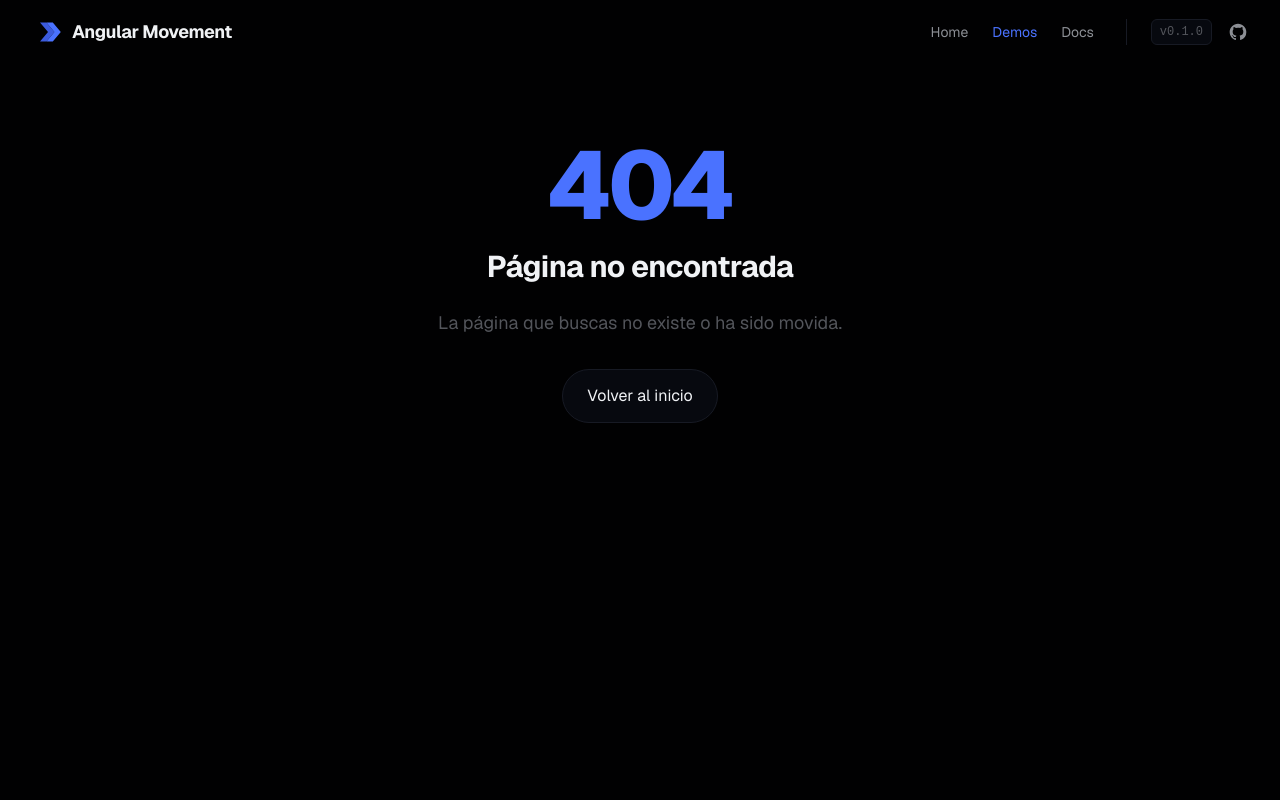
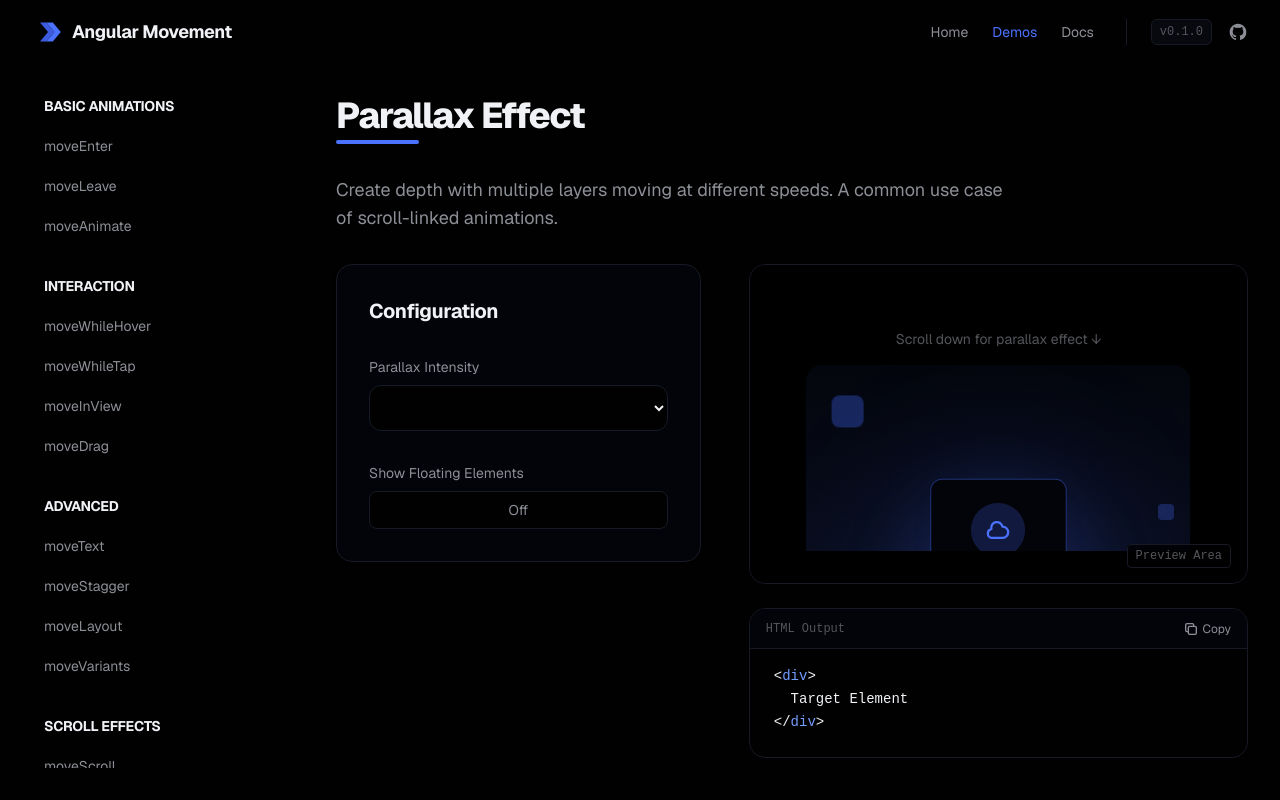
Before and after one commit to Andersseen/angular-movement, an Angular app: page /demos/parallax in a window 1280 px wide. Shown: the top 800 px of the page. Built offline with nearby package versions, Linux system fonts and the light colour scheme; a web font is replaced by a local one.

Commit message:
feat: add parallax demo and enhance existing demos with new presets and descriptions

```diff
--- a/src/app/app.routes.ts
+++ b/src/app/app.routes.ts
@@ -20,6 +20,7 @@ export const routes: Routes = [
       { path: 'drag', loadComponent: () => import('./pages/demos/pages/drag/drag') },
       { path: 'presence', loadComponent: () => import('./pages/demos/pages/presence/presence') },
       { path: 'scroll', loadComponent: () => import('./pages/demos/pages/scroll/scroll') },
+      { path: 'parallax', loadComponent: () => import('./pages/demos/pages/parallax/parallax') },
     ],
   },
   {
--- a/src/app/pages/demos/demos-layout.ts
+++ b/src/app/pages/demos/demos-layout.ts
@@ -24,9 +24,10 @@ const DEMO_GROUPS: DemoGroup[] = [
   {
     title: 'Interaction',
     items: [
-      { path: 'hover', label: 'moveHover', description: 'Hover animations' },
-      { path: 'tap', label: 'moveTap', description: 'Click/tap animations' },
+      { path: 'hover', label: 'moveWhileHover', description: 'Hover animations' },
+      { path: 'tap', label: 'moveWhileTap', description: 'Click/tap animations' },
       { path: 'in-view', label: 'moveInView', description: 'Scroll-triggered animations' },
+      { path: 'drag', label: 'moveDrag', description: 'Draggable elements' },
     ],
   },
   {
@@ -39,12 +40,15 @@ const DEMO_GROUPS: DemoGroup[] = [
     ],
   },
   {
+    title: 'Scroll Effects',
+    items: [
+      { path: 'scroll', label: 'moveScroll', description: 'Scroll-linked animations' },
+      { path: 'parallax', label: 'Parallax', description: 'Multi-layer depth effect' },
+    ],
+  },
+  {
     title: 'Special',
-    items: [
-      { path: 'drag', label: 'moveDrag', description: 'Draggable elements' },
-      { path: 'presence', label: 'movePresence', description: 'AnimatePresence pattern' },
-      { path: 'scroll', label: 'moveScroll', description: 'Scroll-linked animations' },
-    ],
+    items: [{ path: 'presence', label: 'movePresence', description: 'AnimatePresence pattern' }],
   },
 ];
 
--- a/src/app/pages/demos/pages/animate/animate.ts
+++ b/src/app/pages/demos/pages/animate/animate.ts
@@ -87,14 +87,19 @@ import {
 })
 export default class DemoAnimate {
   protected readonly availablePresets: MovePreset[] = [
+    'none',
     'fade-up',
     'fade-down',
     'fade-left',
     'fade-right',
     'slide-up',
     'slide-down',
+    'slide-left',
+    'slide-right',
     'zoom-in',
     'zoom-out',
+    'flip-x',
+    'flip-y',
     'bounce-in',
   ];
 
--- a/src/app/pages/demos/pages/enter/enter.ts
+++ b/src/app/pages/demos/pages/enter/enter.ts
@@ -48,6 +48,7 @@ import {
 })
 export default class DemoEnter {
   protected readonly availablePresets: MovePreset[] = [
+    'none',
     'fade-up',
     'fade-down',
     'fade-left',
@@ -79,6 +80,7 @@ export default class DemoEnter {
 
   protected readonly presetDescription = () => {
     const desc: Record<string, string> = {
+      none: 'No animation',
       'fade-up': 'Fades in while moving up',
       'fade-down': 'Fades in while moving down',
       'fade-left': 'Fades in while moving left',
--- a/src/app/pages/demos/pages/in-view/in-view.ts
+++ b/src/app/pages/demos/pages/in-view/in-view.ts
@@ -11,7 +11,7 @@ import {
   template: `
     <app-demo-container
       title="moveInView"
-      description="Trigger animations when elements enter the viewport. Perfect for scroll-triggered reveals."
+      description="Trigger animations when elements enter the viewport. Scroll down to see the animation trigger."
       directive="moveInView"
       [availablePresets]="availablePresets"
       [controls]="controlsConfig"
@@ -20,14 +20,17 @@ import {
     >
       <!-- Preview -->
       <div preview class="relative h-full w-full overflow-hidden">
-        <div #scrollContainer class="h-full w-full overflow-y-auto scroll-smooth px-4 py-8">
-          <div class="flex flex-col items-center gap-32 py-16">
-            <div class="text-text-subtle text-center italic">
-              Scroll down to trigger animations...
+        <div #scrollContainer class="h-full w-full overflow-y-auto scroll-smooth">
+          <!-- Spacer to push element below viewport -->
+          <div class="flex h-[400px] items-center justify-center">
+            <div class="text-text-subtle text-center">
+              <div class="mb-2">↓ Scroll down ↓</div>
+              <div class="text-sm">The element below will animate when it enters view</div>
             </div>
+          </div>
 
-            <div class="h-32"></div>
-
+          <!-- Element to animate -->
+          <div class="flex items-center justify-center py-8">
             @if (showDemo()) {
               <div
                 [moveInView]="preset()"
@@ -35,7 +38,7 @@ import {
                 [moveDuration]="duration()"
                 [moveDelay]="delay()"
                 [moveEasing]="easing()"
-                class="bg-accent/10 border-accent/20 flex flex-col items-center gap-4 rounded-3xl border p-8 text-center"
+                class="bg-accent/10 border-accent/20 flex max-w-xs flex-col items-center gap-4 rounded-3xl border p-8 text-center"
               >
                 <div
                   class="bg-accent shadow-accent/50 flex h-12 w-12 items-center justify-center rounded-full text-white shadow-lg"
@@ -56,14 +59,15 @@ import {
                   </svg>
                 </div>
                 <h4 class="text-text text-xl font-bold">{{ presetLabel() }}</h4>
-                <p class="text-text-muted max-w-xs text-sm">
-                  {{ once() ? 'Triggers once when visible' : 'Re-triggers every time' }}
+                <p class="text-text-muted text-sm">
+                  {{ once() ? 'I animate once when visible' : 'I re-animate every time' }}
                 </p>
               </div>
             }
+          </div>
 
-            <div class="h-32"></div>
-          </div>
+          <!-- Bottom spacer for more scroll room -->
+          <div class="h-[200px]"></div>
         </div>
       </div>
     </app-demo-container>
@@ -72,14 +76,19 @@ import {
 })
 export default class DemoInView {
   protected readonly availablePresets: MovePreset[] = [
+    'none',
     'fade-up',
     'fade-down',
     'fade-left',
     'fade-right',
     'slide-up',
     'slide-down',
+    'slide-left',
+    'slide-right',
     'zoom-in',
     'zoom-out',
+    'flip-x',
+    'flip-y',
     'bounce-in',
   ];
 
@@ -119,8 +128,8 @@ export default class DemoInView {
     this.delay.set(state.delay);
     this.easing.set(state.easing);
     this.once.set((state['once'] as boolean) ?? true);
-    // Re-show element to reset in-view trigger
+    // Reset and show element again to trigger new animation
     this.showDemo.set(false);
-    setTimeout(() => this.showDemo.set(true), 50);
+    setTimeout(() => this.showDemo.set(true), 100);
   }
 }
--- a/src/app/pages/demos/pages/leave/leave.ts
+++ b/src/app/pages/demos/pages/leave/leave.ts
@@ -84,6 +84,7 @@ import {
 })
 export default class DemoLeave {
   protected readonly availablePresets: MovePreset[] = [
+    'none',
     'fade-up',
     'fade-down',
     'fade-left',
--- /dev/null
+++ b/src/app/pages/demos/pages/parallax/parallax.ts
@@ -0,0 +1,163 @@
+import { ChangeDetectionStrategy, Component, signal } from '@angular/core';
+import { MOVEMENT_DIRECTIVES } from 'movement';
+import {
+  DemoContainer,
+  DemoState,
+} from '../../../../shared/components/demo-container/demo-container';
+
+@Component({
+  selector: 'app-demo-parallax',
+  imports: [DemoContainer, ...MOVEMENT_DIRECTIVES],
+  template: `
+    <app-demo-container
+      title="Parallax Effect"
+      description="Create depth with multiple layers moving at different speeds. A common use case of scroll-linked animations."
+      directive="moveScroll"
+      [availablePresets]="[]"
+      [controls]="controlsConfig"
+      (stateChange)="onStateChange($event)"
+      [showReplay]="false"
+    >
+      <!-- Preview -->
+      <div preview class="relative h-full w-full overflow-hidden">
+        <div class="h-full w-full overflow-y-auto">
+          <div class="flex min-h-[700px] flex-col items-center py-8">
+            <div class="text-text-subtle mb-4 text-sm">Scroll down for parallax effect ↓</div>
+
+            <!-- Parallax container -->
+            <div
+              class="from-accent/5 to-accent/20 relative flex h-[450px] w-full max-w-sm items-center justify-center overflow-hidden rounded-2xl bg-gradient-to-b"
+            >
+              <!-- Far background (slowest) -->
+              <div
+                [moveScroll]="{ y: [0, bgSpeed()] }"
+                class="absolute inset-0 flex items-center justify-center"
+              >
+                <div class="bg-accent/10 h-64 w-64 rounded-full blur-3xl"></div>
+              </div>
+
+              <!-- Middle layer (medium speed) -->
+              <div
+                [moveScroll]="{ y: [0, midSpeed()], scale: [0.9, 1.1] }"
+                class="absolute flex items-center justify-center"
+              >
+                <div class="bg-accent/20 h-40 w-40 rounded-full blur-2xl"></div>
+              </div>
+
+              <!-- Content layer (foreground) -->
+              <div
+                [moveScroll]="{ y: [0, fgSpeed()], scale: [0.9, 1.1] }"
+                class="bg-surface border-accent/40 relative z-10 flex flex-col items-center gap-3 rounded-xl border p-6 shadow-xl"
+              >
+                <div class="bg-accent/20 flex h-14 w-14 items-center justify-center rounded-full">
+                  <svg
+                    class="text-accent h-7 w-7"
+                    fill="none"
+                    viewBox="0 0 24 24"
+                    stroke="currentColor"
+                  >
+                    <path
+                      stroke-linecap="round"
+                      stroke-linejoin="round"
+                      stroke-width="2"
+                      d="M3 15a4 4 0 004 4h9a5 5 0 10-.1-9.999 5.002 5.002 0 10-9.78 2.096A4.001 4.001 0 003 15z"
+                    />
+                  </svg>
+                </div>
+                <div class="font-display text-text text-lg font-bold">Parallax</div>
+                <div class="text-text-muted text-xs">{{ intensityLabel() }}</div>
+              </div>
+
+              <!-- Floating elements -->
+              @if (showFloating()) {
+                <div
+                  [moveScroll]="{ y: [0, 30], x: [0, 20] }"
+                  class="bg-accent/30 absolute top-4 left-4 h-8 w-8 rounded-lg"
+                ></div>
+                <div
+                  [moveScroll]="{ y: [0, 40], x: [0, -15] }"
+                  class="bg-accent/40 absolute right-6 bottom-8 h-6 w-6 rounded-full"
+                ></div>
+                <div
+                  [moveScroll]="{ y: [0, -30] }"
+                  class="bg-accent/25 absolute top-1/3 right-4 h-4 w-4 rounded"
+                ></div>
+              }
+            </div>
+
+            <div class="text-text-muted mt-4 max-w-xs text-center text-sm">
+              {{ intensityLabel() }} - Background layers move slower than foreground
+            </div>
+
+            <!-- Extra scroll space -->
+            <div class="h-40"></div>
+          </div>
+        </div>
+      </div>
+    </app-demo-container>
+  `,
+  changeDetection: ChangeDetectionStrategy.OnPush,
+})
+export default class DemoParallax {
+  protected readonly controlsConfig = {
+    showPreset: false,
+    showDuration: false,
+    showDelay: false,
+    showEasing: false,
+    customControls: [
+      {
+        id: 'intensity',
+        type: 'select' as const,
+        label: 'Parallax Intensity',
+        value: 'medium',
+        options: [
+          { label: 'Subtle', value: 'subtle' },
+          { label: 'Medium', value: 'medium' },
+          { label: 'Strong', value: 'strong' },
+          { label: 'Extreme', value: 'extreme' },
+        ],
+      },
+      {
+        id: 'showFloating',
+        type: 'toggle' as const,
+        label: 'Show Floating Elements',
+        value: true,
+      },
+    ],
+  };
+
+  protected intensity = signal<'subtle' | 'medium' | 'strong' | 'extreme'>('medium');
+  protected showFloating = signal(true);
+
+  protected readonly bgSpeed = () => {
+    const speeds = { subtle: -10, medium: -20, strong: -40, extreme: -80 };
+    return speeds[this.intensity()];
+  };
+
+  protected readonly midSpeed = () => {
+    const speeds = { subtle: -25, medium: -50, strong: -100, extreme: -160 };
+    return speeds[this.intensity()];
+  };
+
+  protected readonly fgSpeed = () => {
+    const speeds = { subtle: -40, medium: -80, strong: -140, extreme: -200 };
+    return speeds[this.intensity()];
+  };
+
+  protected readonly intensityLabel = () => {
+    const labels = {
+      subtle: 'Subtle parallax',
+      medium: 'Medium parallax',
+      strong: 'Strong parallax',
+      extreme: 'Extreme parallax',
+    };
+    return labels[this.intensity()];
+  };
+
+  protected onStateChange(state: DemoState): void {
+    this.intensity.set(
+      (state['intensity'] as 'subtle' | 'medium' | 'strong' | 'extreme') ?? 'medium',
+    );
+    this.showFloating.set((state['showFloating'] as boolean) ?? true);
+  }
+}
--- a/src/app/pages/demos/pages/presence/presence.ts
+++ b/src/app/pages/demos/pages/presence/presence.ts
@@ -64,12 +64,20 @@ import {
 })
 export default class DemoPresence {
   protected readonly availablePresets: MovePreset[] = [
+    'none',
     'fade-up',
     'fade-down',
+    'fade-left',
+    'fade-right',
     'slide-up',
     'slide-down',
+    'slide-left',
+    'slide-right',
     'zoom-in',
     'zoom-out',
+    'flip-x',
+    'flip-y',
+    'bounce-in',
   ];
 
   protected readonly controlsConfig = {
--- a/src/app/pages/demos/pages/scroll/scroll.ts
+++ b/src/app/pages/demos/pages/scroll/scroll.ts
@@ -1,6 +1,9 @@
-import { ChangeDetectionStrategy, Component } from '@angular/core';
+import { ChangeDetectionStrategy, Component, signal } from '@angular/core';
 import { MOVEMENT_DIRECTIVES } from 'movement';
-import { DemoContainer } from '../../../../shared/components/demo-container/demo-container';
+import {
+  DemoContainer,
+  DemoState,
+} from '../../../../shared/components/demo-container/demo-container';
 
 @Component({
   selector: 'app-demo-scroll',
@@ -8,21 +11,23 @@ import { DemoContainer } from '../../../../shared/components/demo-container/demo
   template: `
     <app-demo-container
       title="moveScroll"
-      description="Link animations to scroll position. Elements animate based on their position in the viewport as you scroll."
+      description="Link animations to scroll position. Create parallax effects and scroll-linked transformations."
       directive="moveScroll"
       [availablePresets]="[]"
       [controls]="controlsConfig"
+      (stateChange)="onStateChange($event)"
       [showReplay]="false"
     >
-      <!-- Preview - Uses window scroll -->
-      <div preview class="relative h-full w-full overflow-y-auto">
-        <div class="flex min-h-[600px] flex-col items-center py-8">
+      <!-- Preview -->
+      <div preview class="relative h-full w-full overflow-hidden">
+        <div class="h-full w-full overflow-y-auto">
+          <div class="flex min-h-[650px] flex-col items-center py-8">
             <div class="text-text-subtle mb-8 text-sm">Scroll this area ↓</div>
 
             <div class="relative flex h-[350px] w-full items-center justify-center">
-            <!-- Background layer - slower scroll -->
+              <!-- Background layer -->
               <div
-              [moveScroll]="{ y: [0, -30] }"
+                [moveScroll]="{ y: [0, bgMove()] }"
                 class="bg-accent/10 border-accent/20 absolute flex h-48 w-48 items-center justify-center rounded-2xl border"
               >
                 <span class="text-accent/50 font-display text-4xl font-bold">BG</span>
@@ -30,7 +35,7 @@ import { DemoContainer } from '../../../../shared/components/demo-container/demo
 
               <!-- Middle layer -->
               <div
-              [moveScroll]="{ scale: [0.9, 1.1] }"
+                [moveScroll]="{ scale: scaleKeyframes() }"
                 class="bg-surface/90 border-accent/40 absolute z-10 flex h-32 w-32 items-center justify-center rounded-xl border backdrop-blur"
               >
                 <span class="text-text-muted font-display text-2xl font-bold">MID</span>
@@ -38,19 +43,20 @@ import { DemoContainer } from '../../../../shared/components/demo-container/demo
 
               <!-- Foreground layer -->
               <div
-              [moveScroll]="{ y: [0, 20], rotate: [0, 15] }"
+                [moveScroll]="{ y: [0, fgMove()], rotate: rotationKeyframes() }"
                 class="bg-accent border-accent absolute z-20 flex h-20 w-20 items-center justify-center rounded-lg shadow-lg"
               >
                 <span class="font-display text-lg font-bold text-white">FG</span>
               </div>
             </div>
 
-          <div class="text-text-subtle mt-4 max-w-xs text-center text-sm">
-            The layers animate at different rates as you scroll
+            <div class="text-text-muted mt-4 max-w-xs text-center text-sm">
+              {{ effectLabel() }} - The layers animate as you scroll
             </div>
 
             <!-- Extra space for scrolling -->
             <div class="h-32"></div>
+          </div>
         </div>
       </div>
     </app-demo-container>
@@ -63,5 +69,69 @@ export default class DemoScroll {
     showDuration: false,
     showDelay: false,
     showEasing: false,
+    customControls: [
+      {
+        id: 'effect',
+        type: 'select' as const,
+        label: 'Animation Type',
+        value: 'mixed',
+        options: [
+          { label: 'Translate Y', value: 'translate' },
+          { label: 'Scale', value: 'scale' },
+          { label: 'Rotate', value: 'rotate' },
+          { label: 'Mixed', value: 'mixed' },
+        ],
+      },
+      {
+        id: 'intensity',
+        type: 'range' as const,
+        label: 'Effect Intensity',
+        value: 30,
+        min: 10,
+        max: 60,
+        step: 5,
+      },
+    ],
   };
+
+  protected effect = signal<'translate' | 'scale' | 'rotate' | 'mixed'>('mixed');
+  protected intensity = signal(30);
+
+  protected readonly bgMove = () => {
+    return this.effect() === 'translate' || this.effect() === 'mixed' ? -this.intensity() : 0;
+  };
+
+  protected readonly fgMove = () => {
+    return this.effect() === 'translate' || this.effect() === 'mixed' ? this.intensity() : 0;
+  };
+
+  protected readonly scaleKeyframes = () => {
+    if (this.effect() === 'scale' || this.effect() === 'mixed') {
+      const s = this.intensity() / 100;
+      return [0.9, 1 + s];
     }
+    return [1, 1];
+  };
+
+  protected readonly rotationKeyframes = () => {
+    if (this.effect() === 'rotate' || this.effect() === 'mixed') {
+      return [0, this.intensity() * 0.5];
+    }
+    return [0, 0];
+  };
+
+  protected readonly effectLabel = () => {
+    const labels = {
+      translate: 'Vertical movement',
+      scale: 'Scale transformation',
+      rotate: 'Rotation effect',
+      mixed: 'Combined effects',
+    };
+    return labels[this.effect()];
+  };
+
+  protected onStateChange(state: DemoState): void {
+    this.effect.set((state['effect'] as 'translate' | 'scale' | 'rotate' | 'mixed') ?? 'mixed');
+    this.intensity.set((state['intensity'] as number) ?? 30);
+  }
+}
--- a/src/app/pages/demos/pages/stagger/stagger.ts
+++ b/src/app/pages/demos/pages/stagger/stagger.ts
@@ -41,9 +41,19 @@ import {
 })
 export default class DemoStagger {
   protected readonly availablePresets: MovePreset[] = [
+    'none',
     'fade-up',
+    'fade-down',
+    'fade-left',
+    'fade-right',
+    'slide-up',
+    'slide-down',
+    'slide-left',
+    'slide-right',
     'zoom-in',
-    'slide-up',
+    'zoom-out',
+    'flip-x',
+    'flip-y',
     'bounce-in',
   ];
 
--- a/src/app/pages/demos/pages/text/text.ts
+++ b/src/app/pages/demos/pages/text/text.ts
@@ -39,12 +39,19 @@ import {
 })
 export default class DemoText {
   protected readonly availablePresets: MovePreset[] = [
+    'none',
     'fade-up',
     'fade-down',
+    'fade-left',
+    'fade-right',
+    'slide-up',
+    'slide-down',
+    'slide-left',
+    'slide-right',
     'zoom-in',
     'zoom-out',
-    'slide-up',
-    'slide-down',
+    'flip-x',
+    'flip-y',
     'bounce-in',
   ];
 
```
Lines whose indentation alone changed are shown as unchanged.
